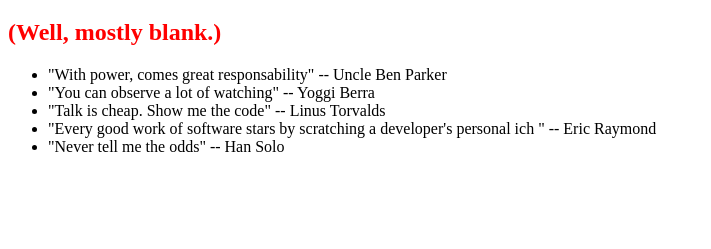
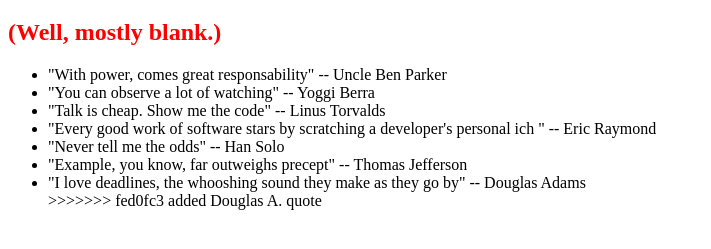
Before and after one commit to costingav/0main_openSAP_repo, a plain HTML site: page index.html in a window 1280 px wide. Shown: the part 61-310 px from the top of the page, without its empty margins (0-711 px from the left). Drawn offline with Linux system fonts and the light colour scheme.

Commit message:
added Douglas A. quote

```diff
--- a/index.html
+++ b/index.html
@@ -14,6 +14,9 @@
 <li>"Talk is cheap. Show me the code" -- Linus Torvalds</li>
 <li>"Every good work of software stars by scratching a developer's personal ich " -- Eric Raymond</li>
 <li>"Never tell me the odds" -- Han Solo </li>
+<li>"Example, you know, far outweighs precept" -- Thomas Jefferson</li>
+<li>"I love deadlines, the whooshing sound they make as they go by" -- Douglas Adams</li>
+>>>>>>> fed0fc3 added Douglas A. quote
 </ul>
 </body>
 </html>
```
